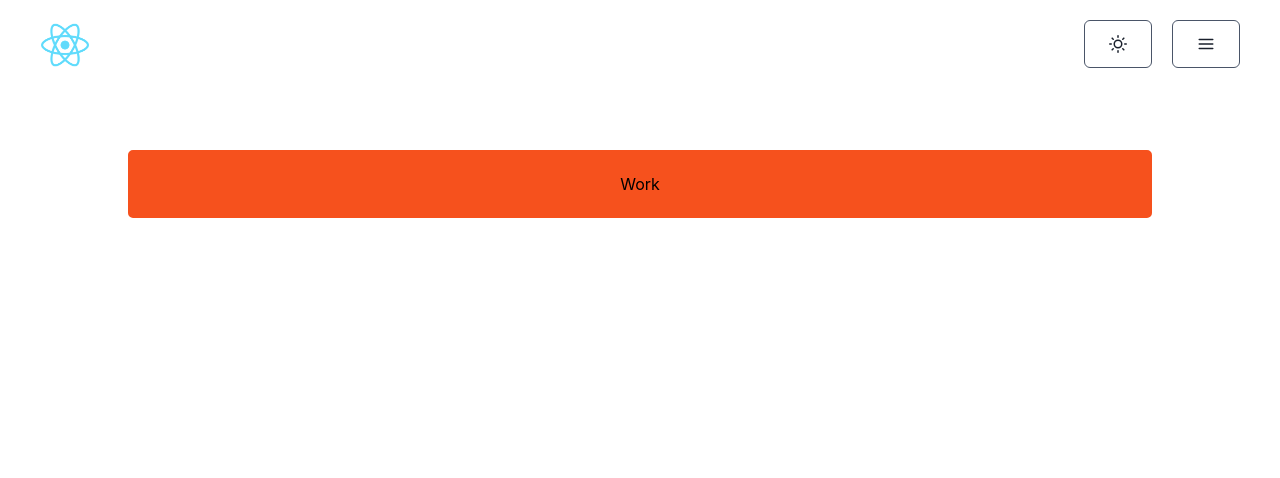
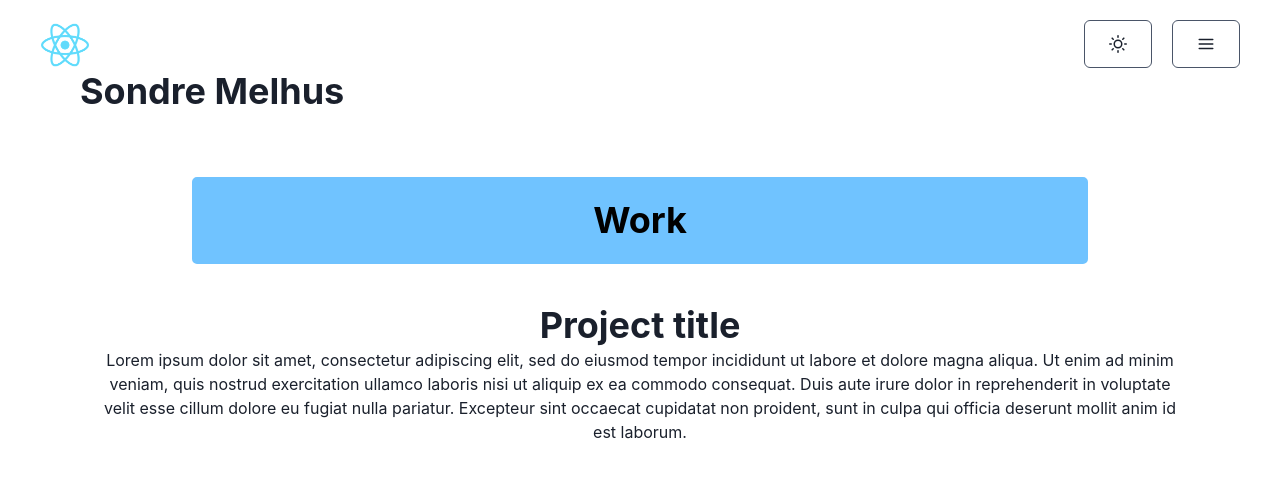
Before and after one commit to SondreEMelhus/portfolio, a React (Create React App) app: page /work in a window 1280 px wide. Shown: the top 478 px of the page. Built offline with nearby package versions, Linux system fonts and the light colour scheme.

Commit message:
Added more functionality to the navbar

```diff
--- a/src/components/About.jsx
+++ b/src/components/About.jsx
@@ -1,14 +1,22 @@
 import React from "react";
-import { Box } from "@chakra-ui/react";
+import { Box, Heading, useColorMode } from "@chakra-ui/react";
 
 import Navbar from "./Navbar";
 
+
 export default function About () {
+
+    const { colorMode } = useColorMode();
 
     return (
         <div>
             <Navbar />
-           <Box w='80%' bg='#F6511D' color='black' border='2px' borderColor='#F6511D' borderRadius='5px' fontSize='md' pt={5} pb={5} ml='auto' mr ='auto' mt={20}>About</Box>
+           <Box w='70%' bg={colorMode === 'light' ? '#70C3FF': '#F6511D'} color='black' border='2px' borderColor={colorMode === 'light' ? '#70C3FF': '#F6511D'} borderRadius='5px' fontSize='md' pt={5} pb={5} ml='auto' mr ='auto' mt='5%'>
+               <Heading>About</Heading>
+            </Box>
+            <Box mt={20}>
+                <p>My name is Sondre Melhus, and Im a {new Date().getFullYear() - 1997} year old full-stack developer from Bergen, Norway.</p>
+            </Box>
         </div>
     )
 }
--- a/src/components/Contact.jsx
+++ b/src/components/Contact.jsx
@@ -1,14 +1,18 @@
 import React from "react";
-import { Box } from "@chakra-ui/react";
+import { Box, Heading, useColorMode } from "@chakra-ui/react";
 
 import Navbar from "./Navbar";
 
 export default function About () {
 
+    const { colorMode } = useColorMode();
+
     return (
         <div>
             <Navbar />
-            <Box w='80%' bg='#F6511D' color='black' border='2px' borderColor='#F6511D' borderRadius='5px' fontSize='md' pt={5} pb={5} ml='auto' mr ='auto' mt ={20}>Contact</Box>
+            <Box w='70%' bg={colorMode === 'light' ? '#70C3FF': '#F6511D'} color='black' border='2px' borderColor={colorMode === 'light' ? '#70C3FF': '#F6511D'} borderRadius='5px' fontSize='md' pt={5} pb={5} ml='auto' mr ='auto' mt='5%'>
+                <Heading>Contact</Heading>
+            </Box>
         </div>
     )
 }
--- a/src/components/Home.jsx
+++ b/src/components/Home.jsx
@@ -1,14 +1,18 @@
 import React from "react";
-import { Box } from "@chakra-ui/react";
+import { Box, Heading, useColorMode } from "@chakra-ui/react";
 
 import Navbar from "./Navbar";
 
 export default function Home () {
 
+    const { colorMode } = useColorMode();
+
     return (
         <div>
             <Navbar />
-            <Box w='80%' bg='#F6511D' color='black' border='2px' borderColor='#F6511D' borderRadius='5px' fontSize='md' pt={5} pb={5} ml='auto' mr ='auto' mt='10%'>Hello! My name is Sondre Melhus, and Im a full-stack</Box>
+            <Box w='70%' bg={colorMode === 'light' ? '#70C3FF': '#F6511D'} color='black' border='2px' borderColor={colorMode === 'light' ? '#70C3FF': '#F6511D'} borderRadius='5px' fontSize='md' pt={5} pb={5} ml='auto' mr ='auto' mt='5%'>
+                <Heading mb={5}>Welcome!</Heading> <p>My name is Sondre Melhus, and Im a full-stack developer from Bergen, Norway 🇳🇴</p>
+                </Box>
         </div>
     )
 }
--- a/src/components/Navbar.jsx
+++ b/src/components/Navbar.jsx
@@ -7,9 +7,11 @@ import { Box,
         MenuList,
         MenuItem,
         useColorMode,
-        IconButton, } from "@chakra-ui/react";
+        IconButton,
+        Heading, } from "@chakra-ui/react";
 import { Link } from "@chakra-ui/react";
 import { Link as ReachLink } from "react-router-dom";
+
 import { HamburgerIcon, SunIcon, MoonIcon } from '@chakra-ui/icons';
 import Logo from '../assets/logo192.png'
 
@@ -17,7 +19,6 @@ export default function Navbar() {
 
     const { colorMode, toggleColorMode } = useColorMode();
 
-        //variant={{ md: 'md' }}
     return (
         <div>
             <Grid display="grid" gridGap={2} gridAutoFlow="column" mt={5} >
@@ -25,13 +26,15 @@ export default function Navbar() {
                  {/* Logo */}
                 <Box  flex={1} align="left" ml={10}>
                     <img src={Logo} width='50vx' height='50vx' alt='logo'/>
+                    <Box  flex={1} align="left" ml={10}>
+                        <Heading>Sondre Melhus</Heading>
+                    </Box>
                 </Box>
-
 
 
                 {/* Hamburger menu  ml='auto' mr='10%' w={200}*/}
                 <Box flex={1} align="right" mr={10}>
-                    <Button size='lg' variant={{ sm: 'sm', md: 'md' }}  onClick={toggleColorMode} mr={5} border='1px' borderColor={colorMode === 'light' ? 'gray.600': 'gray.200'}>
+                    <Button size='lg' variant={{ sm: 'sm', md: 'md' }} onClick={toggleColorMode} mr={5} border='1px' borderColor={colorMode === 'light' ? 'gray.600': 'gray.200'}>
                         {colorMode === 'light' ? <SunIcon /> : <MoonIcon />}
                     </Button>
                     <Menu>
@@ -42,7 +45,7 @@ export default function Navbar() {
                                 <Link as={ReachLink} to='/'>Home</Link>
                             </MenuItem>
                             <MenuItem>
-                                <Link as={ReachLink} to='/about'>About</Link>
+                                <Link Link as={ReachLink} to='/about'>About</Link>
                             </MenuItem>
                             <MenuItem>
                                 <Link as={ReachLink} to='/work'>Work</Link>
--- /dev/null
+++ b/src/components/ProjectFrame.jsx
@@ -0,0 +1,21 @@
+import React from "react";
+import { Box,
+        Heading,
+        Text,
+        useColorMode
+    } from "@chakra-ui/react";
+
+
+export default function ProjectFrame () {
+
+    const { colorMode } = useColorMode();
+
+    return (
+        <Box align="center" mt={10} w='85%' ml='auto' mr='auto' border='3px' borderRadius='5px' borderColor={colorMode === 'light' ? 'gray.600': 'gray.200'}>
+            <Heading>Project title</Heading>
+            <Box>
+                <Text>Lorem ipsum dolor sit amet, consectetur adipiscing elit, sed do eiusmod tempor incididunt ut labore et dolore magna aliqua. Ut enim ad minim veniam, quis nostrud exercitation ullamco laboris nisi ut aliquip ex ea commodo consequat. Duis aute irure dolor in reprehenderit in voluptate velit esse cillum dolore eu fugiat nulla pariatur. Excepteur sint occaecat cupidatat non proident, sunt in culpa qui officia deserunt mollit anim id est laborum.</Text>
+            </Box>
+        </Box>
+    )
+}
--- a/src/components/Work.jsx
+++ b/src/components/Work.jsx
@@ -1,14 +1,21 @@
 import React from "react";
-import { Box } from "@chakra-ui/react";
+import { Box, Heading, useColorMode } from "@chakra-ui/react";
 
 import Navbar from "./Navbar";
+import ProjectFrame from "./ProjectFrame";
 
 export default function Work () {
 
+    const { colorMode } = useColorMode();
     return (
         <div>
             <Navbar />
-           <Box w='80%' bg='#F6511D' color='black' border='2px' borderColor='#F6511D' borderRadius='5px' fontSize='md' pt={5} pb={5} ml='auto' mr ='auto' mt ={20}>Work</Box>
+           <Box w='70%' bg={colorMode === 'light' ? '#70C3FF': '#F6511D'} color='black' border='2px' borderColor={colorMode === 'light' ? '#70C3FF': '#F6511D'} borderRadius='5px' fontSize='md' pt={5} pb={5} ml='auto' mr ='auto' mt='5%'>
+                <Heading>Work</Heading>
+           </Box>
+           <Box>
+               <ProjectFrame />
+           </Box>
         </div>
     )
 }
```
